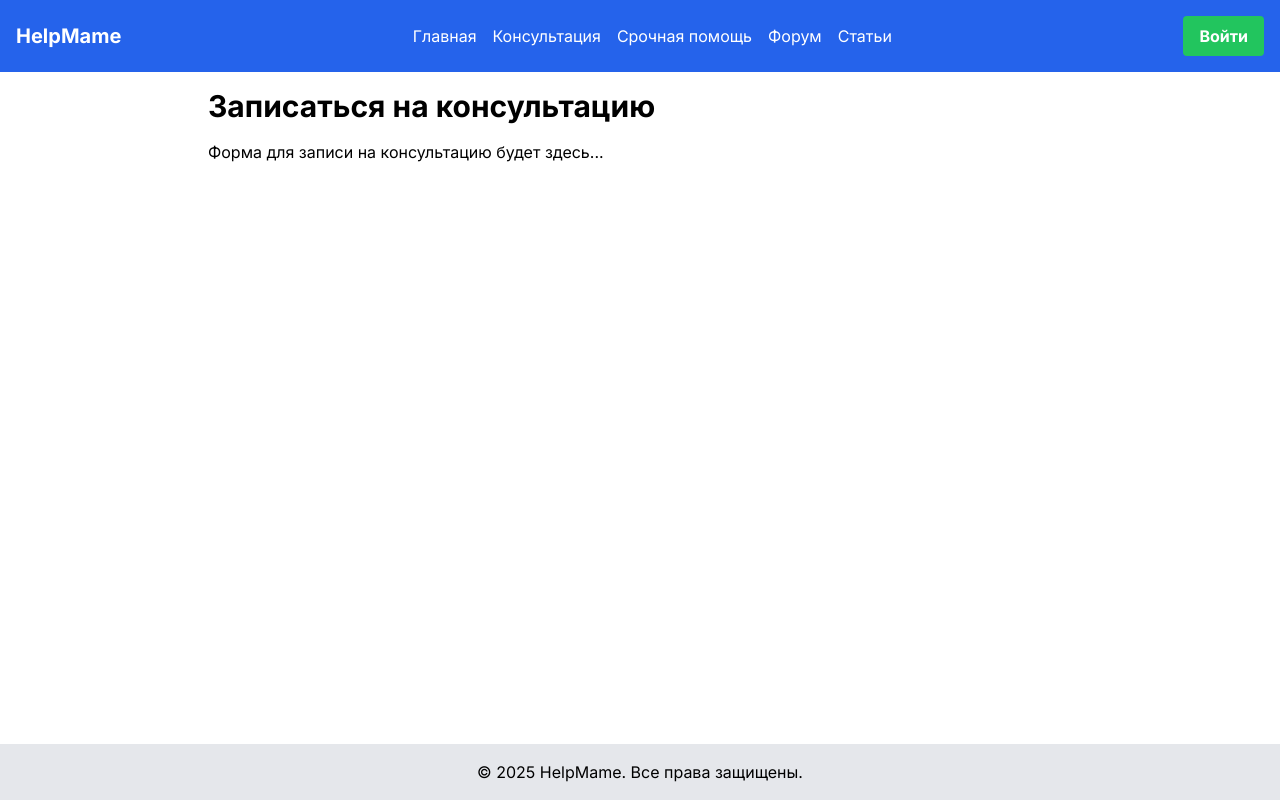
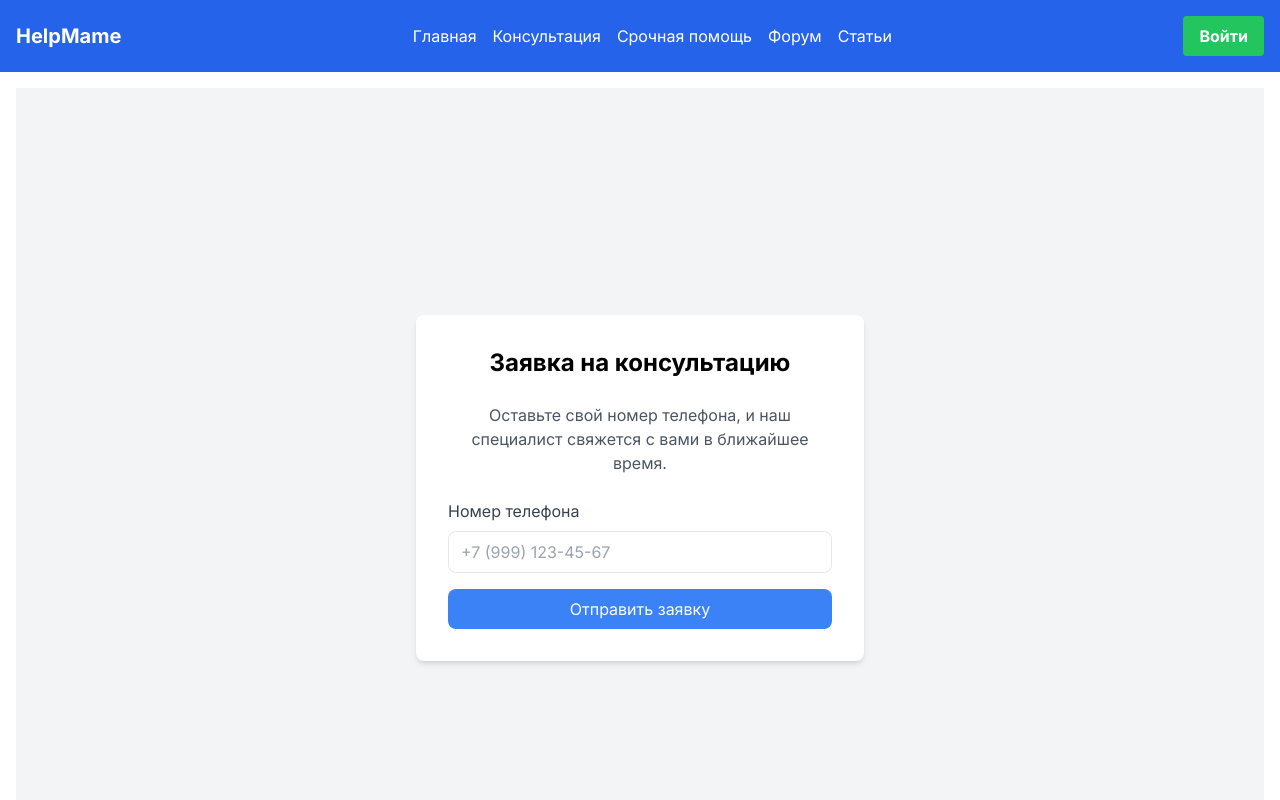
Before and after one commit to kamranezi/helpmame, a Next.js app: page /consultation in a window 1280 px wide. Shown: the top 800 px of the page. Built offline with nearby package versions, Linux system fonts and the light colour scheme; no server answers.

Commit message:
telegram

```diff
--- /dev/null
+++ b/src/app/api/telegram/route.ts
@@ -0,0 +1,58 @@
+import { NextRequest, NextResponse } from 'next/server';
+
+export async function POST(req: NextRequest) {
+  const botToken = process.env.TELEGRAM_BOT_TOKEN;
+  const chatId = process.env.TELEGRAM_CHAT_ID;
+
+  if (!botToken || !chatId) {
+    return NextResponse.json(
+      { message: 'Ошибка конфигурации сервера: не найдены токен или ID чата для Telegram.' },
+      { status: 500 }
+    );
+  }
+
+  try {
+    // Получаем не только телефон, но и тип заявки
+    const { phone, type } = await req.json();
+
+    if (!phone) {
+      return NextResponse.json({ message: 'Номер телефона не указан.' }, { status: 400 });
+    }
+
+    let text: string;
+
+    // Проверяем тип заявки и формируем разный текст
+    if (type === 'urgent') {
+      text = `🚨 *СРОЧНАЯ ЗАЯВКА!* 🚨\n\nТребуется немедленная помощь!\n\n*Телефон:* \`${phone}\``;
+    } else {
+      text = `Новая заявка на консультацию!\n\nТелефон: \`${phone}\``;
+    }
+
+    const telegramUrl = `https://api.telegram.org/bot${botToken}/sendMessage`;
+
+    const response = await fetch(telegramUrl, {
+      method: 'POST',
+      headers: {
+        'Content-Type': 'application/json',
+      },
+      body: JSON.stringify({
+        chat_id: chatId,
+        text: text,
+        parse_mode: 'Markdown',
+      }),
+    });
+
+    const result = await response.json();
+
+    if (!result.ok) {
+      console.error('Telegram API Error:', result);
+      throw new Error('Не удалось отправить сообщение в Telegram.');
+    }
+
+    return NextResponse.json({ message: 'Заявка успешно отправлена!' });
+
+  } catch (error) {
+    console.error('Internal Server Error:', error);
+    return NextResponse.json({ message: 'Внутренняя ошибка сервера.' }, { status: 500 });
+  }
+}
--- a/src/app/consultation/page.js
+++ /dev/null
@@ -1,8 +0,0 @@
-export default function ConsultationPage() {
-  return (
-    <div className="max-w-4xl mx-auto space-y-4 px-4">
-      <h1 className="text-3xl font-bold">Записаться на консультацию</h1>
-      <p>Форма для записи на консультацию будет здесь...</p>
-    </div>
-  );
-}
--- /dev/null
+++ b/src/app/consultation/page.tsx
@@ -0,0 +1,84 @@
+'use client';
+
+import { useState } from 'react';
+
+const ConsultationPage = () => {
+  const [phone, setPhone] = useState('');
+  const [message, setMessage] = useState('');
+  const [error, setError] = useState('');
+  const [loading, setLoading] = useState(false);
+
+  const handleSubmit = async (e: React.FormEvent) => {
+    e.preventDefault();
+    setLoading(true);
+    setMessage('');
+    setError('');
+
+    if (!phone) {
+      setError('Пожалуйста, введите номер телефона.');
+      setLoading(false);
+      return;
+    }
+
+    try {
+      const response = await fetch('/api/telegram', {
+        method: 'POST',
+        headers: {
+          'Content-Type': 'application/json',
+        },
+        body: JSON.stringify({ phone }),
+      });
+
+      const result = await response.json();
+
+      if (response.ok) {
+        setMessage('Спасибо! Ваша заявка отправлена. Мы скоро с вами свяжемся.');
+        setPhone(''); // Очищаем поле после успеха
+      } else {
+        throw new Error(result.message || 'Произошла ошибка при отправке.');
+      }
+    } catch (err: any) {
+      setError(err.message || 'Не удалось отправить заявку. Попробуйте позже.');
+    }
+
+    setLoading(false);
+  };
+
+  return (
+    <div className="flex items-center justify-center min-h-screen bg-gray-100">
+      <div className="p-8 bg-white rounded-lg shadow-md w-full max-w-md">
+        <h1 className="text-2xl font-bold mb-6 text-center">Заявка на консультацию</h1>
+        <p className="text-center text-gray-600 mb-6">Оставьте свой номер телефона, и наш специалист свяжется с вами в ближайшее время.</p>
+
+        {message && <p className="bg-green-100 text-green-800 p-3 rounded-md mb-4 text-sm">{message}</p>}
+        {error && <p className="bg-red-100 text-red-700 p-3 rounded-md mb-4 text-sm">{error}</p>}
+
+        <form onSubmit={handleSubmit}>
+          <div className="mb-4">
+            <label className="block text-gray-700 mb-2" htmlFor="phone">
+              Номер телефона
+            </label>
+            <input
+              type="tel"
+              id="phone"
+              value={phone}
+              onChange={(e) => setPhone(e.target.value)}
+              className="w-full px-3 py-2 border rounded-lg focus:outline-none focus:ring focus:ring-blue-200"
+              placeholder="+7 (999) 123-45-67"
+              required
+            />
+          </div>
+          <button
+            type="submit"
+            className="w-full bg-blue-500 text-white py-2 rounded-lg hover:bg-blue-600 focus:outline-none focus:ring focus:ring-blue-200 disabled:bg-gray-400"
+            disabled={loading}
+          >
+            {loading ? 'Отправка...' : 'Отправить заявку'}
+          </button>
+        </form>
+      </div>
+    </div>
+  );
+};
+
+export default ConsultationPage;
--- a/src/app/register/page.tsx
+++ b/src/app/register/page.tsx
@@ -13,9 +13,10 @@ const RegisterPage = () => {
   const [passwordConfirm, setPasswordConfirm] = useState('');
   const [error, setError] = useState('');
 
+  // Если пользователь уже вошел, перенаправляем его на главную
   useEffect(() => {
     if (user) {
-      router.push('/profile');
+      router.push('/');
     }
   }, [user, router]);
 
@@ -30,7 +31,7 @@ const RegisterPage = () => {
 
     try {
       await emailSignUp(email, password);
-      // onAuthStateChanged перенаправит на /profile
+      router.push('/'); // <-- Немедленный редирект на главную
     } catch (error: any) {
       console.error(error);
       switch (error.code) {
--- /dev/null
+++ b/src/app/urgent/page.tsx
@@ -0,0 +1,85 @@
+'use client';
+
+import { useState } from 'react';
+
+const UrgentHelpPage = () => {
+  const [phone, setPhone] = useState('');
+  const [message, setMessage] = useState('');
+  const [error, setError] = useState('');
+  const [loading, setLoading] = useState(false);
+
+  const handleSubmit = async (e: React.FormEvent) => {
+    e.preventDefault();
+    setLoading(true);
+    setMessage('');
+    setError('');
+
+    if (!phone) {
+      setError('Пожалуйста, введите номер телефона.');
+      setLoading(false);
+      return;
+    }
+
+    try {
+      const response = await fetch('/api/telegram', {
+        method: 'POST',
+        headers: {
+          'Content-Type': 'application/json',
+        },
+        // Добавляем тип заявки, чтобы сервер мог ее отличить
+        body: JSON.stringify({ phone, type: 'urgent' }),
+      });
+
+      const result = await response.json();
+
+      if (response.ok) {
+        setMessage('Ваш запрос на срочную помощь отправлен! Специалист свяжется с вами как можно скорее.');
+        setPhone('');
+      } else {
+        throw new Error(result.message || 'Произошла ошибка при отправке.');
+      }
+    } catch (err: any) {
+      setError(err.message || 'Не удалось отправить заявку. Попробуйте позже.');
+    }
+
+    setLoading(false);
+  };
+
+  return (
+    <div className="flex items-center justify-center min-h-screen bg-gray-100">
+      <div className="p-8 bg-white rounded-lg shadow-md w-full max-w-md">
+        <h1 className="text-2xl font-bold mb-6 text-center text-red-600">Срочная помощь</h1>
+        <p className="text-center text-gray-600 mb-6">Если вам требуется немедленная поддержка, оставьте свой номер телефона. Мы свяжемся с вами в приоритетном порядке.</p>
+
+        {message && <p className="bg-green-100 text-green-800 p-3 rounded-md mb-4 text-sm">{message}</p>}
+        {error && <p className="bg-red-100 text-red-700 p-3 rounded-md mb-4 text-sm">{error}</p>}
+
+        <form onSubmit={handleSubmit}>
+          <div className="mb-4">
+            <label className="block text-gray-700 mb-2" htmlFor="phone">
+              Номер телефона
+            </label>
+            <input
+              type="tel"
+              id="phone"
+              value={phone}
+              onChange={(e) => setPhone(e.target.value)}
+              className="w-full px-3 py-2 border rounded-lg focus:outline-none focus:ring focus:ring-red-300"
+              placeholder="+7 (999) 123-45-67"
+              required
+            />
+          </div>
+          <button
+            type="submit"
+            className="w-full bg-red-600 text-white py-2 rounded-lg hover:bg-red-700 focus:outline-none focus:ring focus:ring-red-300 disabled:bg-gray-400"
+            disabled={loading}
+          >
+            {loading ? 'Отправка...' : 'Получить срочную помощь'}
+          </button>
+        </form>
+      </div>
+    </div>
+  );
+};
+
+export default UrgentHelpPage;
```
